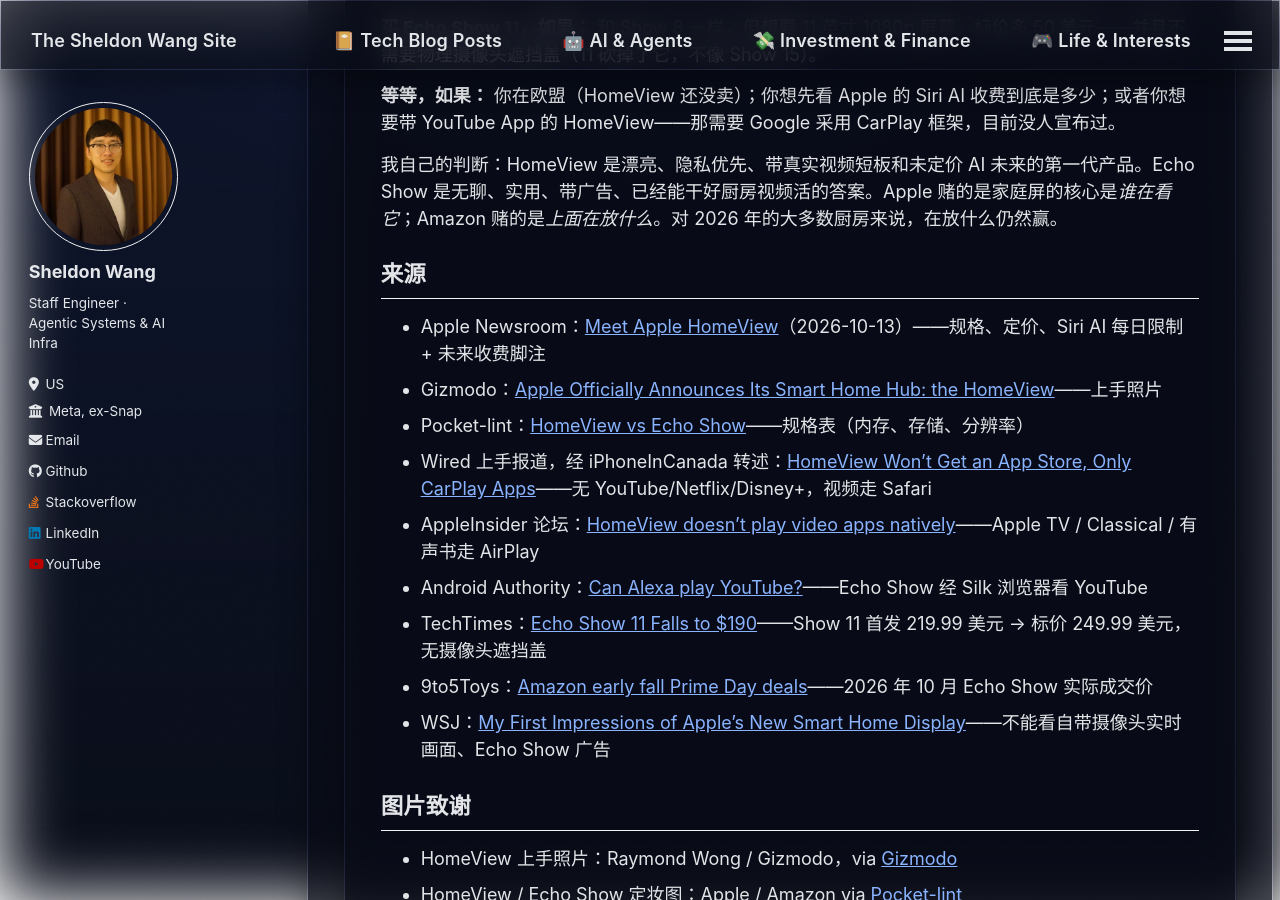
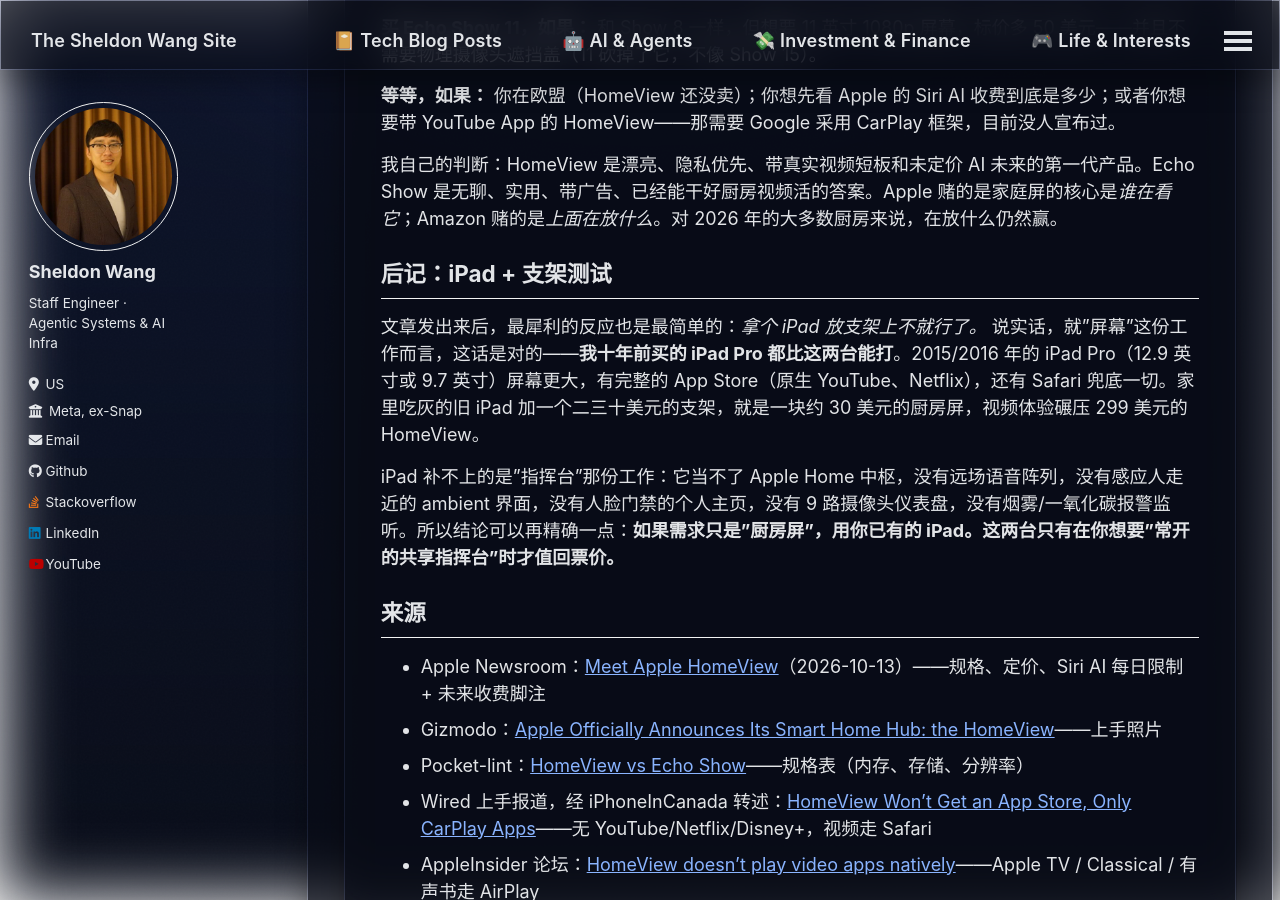
Before and after one commit to SheldonWangRJT/SheldonWangRJT.Github.io, a Jekyll site: the page built from _posts/2026-10-13-apple-homeview-vs-echo-show-review-zh.md, in a window 1280 px wide and 900 px high, scrolled down 9816 px. Built offline with Jekyll 4.4.1, drawn with Linux system fonts in a browser that asks for light colours; comment, search, counter and statistics services are not loaded.

Commit message:
Add iPad-on-a-stand postscript (ZH)

```diff
--- a/_posts/2026-10-13-apple-homeview-vs-echo-show-review-zh.md
+++ b/_posts/2026-10-13-apple-homeview-vs-echo-show-review-zh.md
@@ -172,6 +172,12 @@ Echo Show 则是一块广告屏。WSJ 的 Nicole Nguyen 天天用，她写道自
 
 我自己的判断：HomeView 是漂亮、隐私优先、带真实视频短板和未定价 AI 未来的第一代产品。Echo Show 是无聊、实用、带广告、已经能干好厨房视频活的答案。Apple 赌的是家庭屏的核心是*谁在看它*；Amazon 赌的是*上面在放什么*。对 2026 年的大多数厨房来说，在放什么仍然赢。
 
+## 后记：iPad + 支架测试
+
+文章发出来后，最犀利的反应也是最简单的：*拿个 iPad 放支架上不就行了。* 说实话，就"屏幕"这份工作而言，这话是对的——**我十年前买的 iPad Pro 都比这两台能打**。2015/2016 年的 iPad Pro（12.9 英寸或 9.7 英寸）屏幕更大，有完整的 App Store（原生 YouTube、Netflix），还有 Safari 兜底一切。家里吃灰的旧 iPad 加一个二三十美元的支架，就是一块约 30 美元的厨房屏，视频体验碾压 299 美元的 HomeView。
+
+iPad 补不上的是"指挥台"那份工作：它当不了 Apple Home 中枢，没有远场语音阵列，没有感应人走近的 ambient 界面，没有人脸门禁的个人主页，没有 9 路摄像头仪表盘，没有烟雾/一氧化碳报警监听。所以结论可以再精确一点：**如果需求只是"厨房屏"，用你已有的 iPad。这两台只有在你想要"常开的共享指挥台"时才值回票价。**
+
 ## 来源
 
 - Apple Newsroom：[Meet Apple HomeView](https://www.apple.com/newsroom/2026/10/meet-apple-homeview-a-new-way-to-enjoy-entertainment-and-manage-the-home/)（2026-10-13）——规格、定价、Siri AI 每日限制 + 未来收费脚注
```
